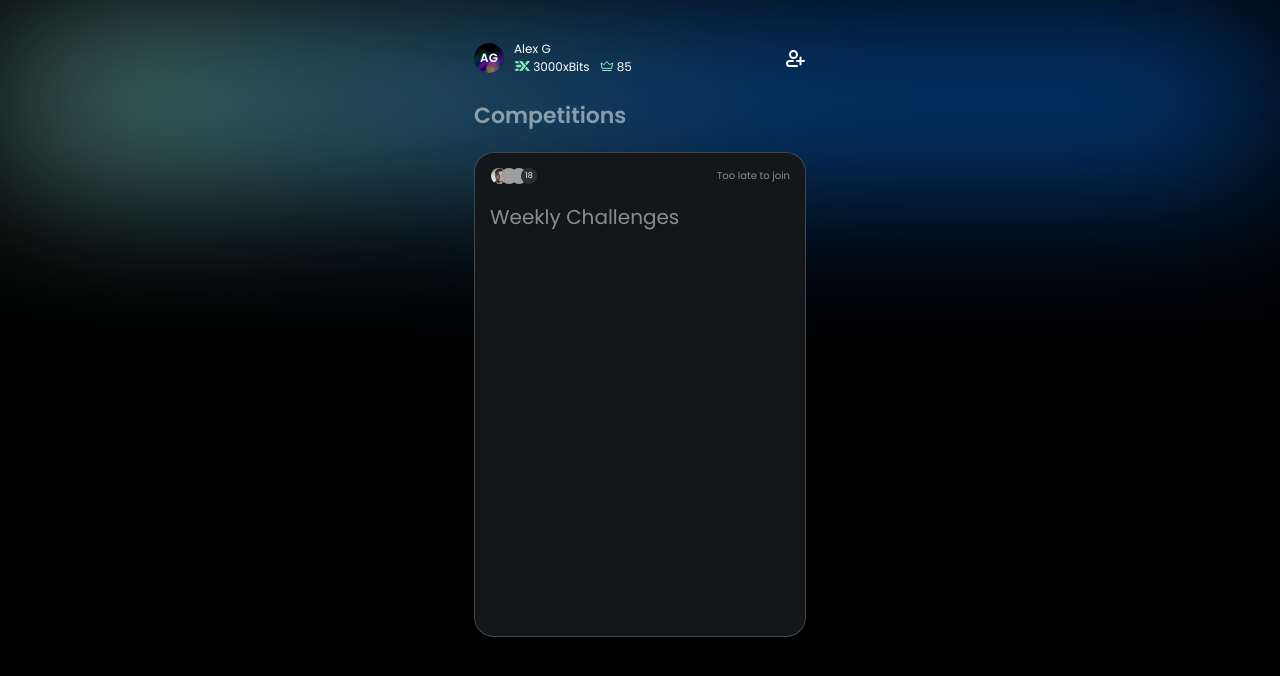
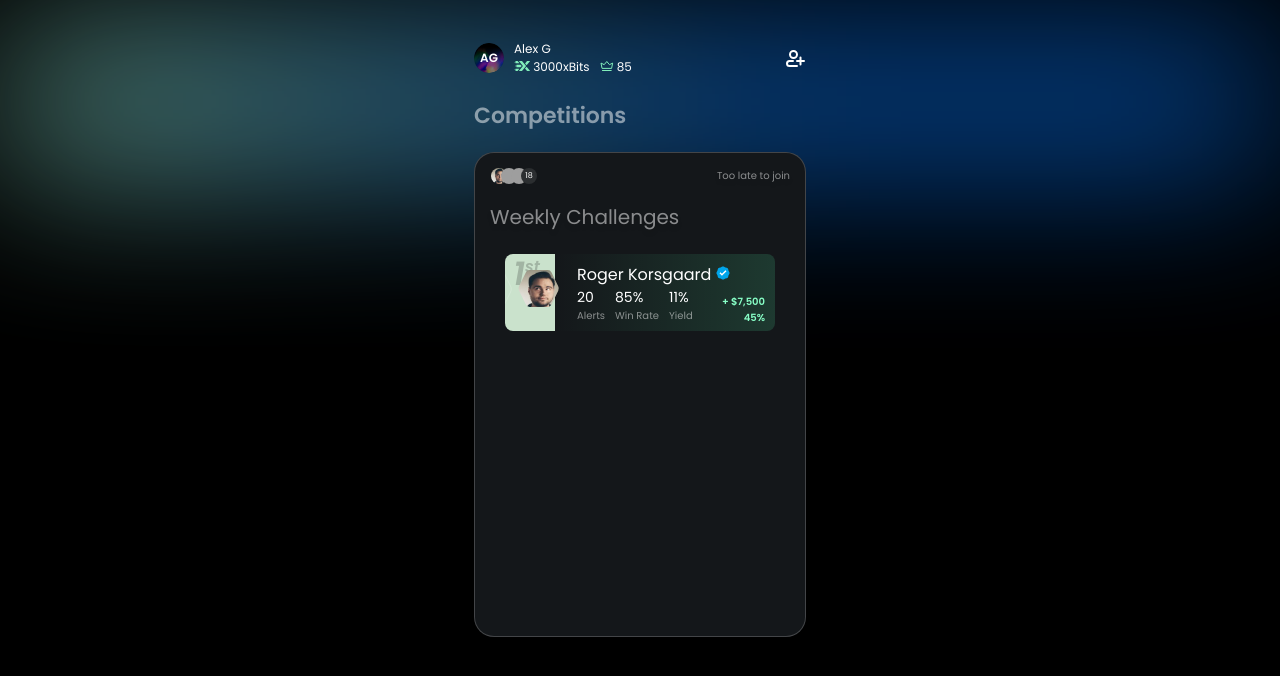
Before and after one commit to Saracier/XtradesTest, an Angular app: page / in a window 1280 px wide. Shown: the top 676 px of the page. Built offline with nearby package versions, Linux system fonts and the light colour scheme; grey boxes are pictures that could not be loaded.

Commit message:
feat: add player component

```diff
--- a/src/app/app.module.ts
+++ b/src/app/app.module.ts
@@ -6,6 +6,7 @@ import { AppComponent } from './app.component';
 import { HeaderComponent } from './components/header/header.component';
 import { CompetitionsComponent } from './containers/competitions/competitions.component';
 import { CardComponent } from './components/card/card.component';
+import { PlayerComponent } from './components/player/player.component';
 
 @NgModule({
   declarations: [
@@ -13,6 +14,7 @@ import { CardComponent } from './components/card/card.component';
     HeaderComponent,
     CompetitionsComponent,
     CardComponent,
+    PlayerComponent,
   ],
   imports: [BrowserModule, AppRoutingModule],
   providers: [],
--- a/src/app/components/card/card.component.html
+++ b/src/app/components/card/card.component.html
@@ -15,4 +15,5 @@
     <div class="status">Too late to join</div>
   </div>
   <div class="card--title">Weekly Challenges</div>
+  <app-player place="1"></app-player>
 </div>
--- /dev/null
+++ b/src/app/components/player/player.component.html
@@ -0,0 +1,71 @@
+<div class="player">
+  <div class="player--background">
+    <div class="player--color">
+      <div class="player--place">
+        <div class="place--number">{{ place }}</div>
+        <div class="place--text">
+          {{ place === "1" ? "st" : place === "2" ? "nd" : "rd" }}
+        </div>
+      </div>
+    </div>
+    <div class="player--shade"></div>
+  </div>
+  <div class="player--data">
+    <div class="player--img">
+      <img src="./../../../assets/user1.png" alt="user image" />
+      <svg
+        xmlns="http://www.w3.org/2000/svg"
+        xmlns:xlink="http://www.w3.org/1999/xlink"
+        width="48"
+        height="41"
+        viewBox="0 0 50 44"
+        fill="none"
+      >
+        <path
+          d="M37.0013 3.51127C35.9025 1.58631 33.9249 0.375 31.7302 0.375L14.2698 0.375C12.0751 0.375 10.0975 1.58631 8.99869 3.51127L2.20504 17.2547C1.16679 19.2312 1.16679 21.7688 2.20504 23.7453L8.99869 37.4887C10.0975 39.4137 12.0751 40.625 14.2698 40.625H31.7302C33.9249 40.625 35.9025 39.4137 37.0013 37.4887L43.795 23.7453C44.8332 21.7688 44.8332 19.2312 43.795 17.2547L37.0013 3.51127Z"
+          stroke="white"
+          stroke-opacity="0.2"
+        />
+      </svg>
+    </div>
+    <div class="player--statictics">
+      <div class="player--name">
+        Roger Korsgaard
+        <svg
+          xmlns="http://www.w3.org/2000/svg"
+          width="14"
+          height="14"
+          viewBox="0 0 14 14"
+          fill="none"
+        >
+          <path
+            d="M5.89826 0.727209C6.56653 0.286114 7.43347 0.286114 8.10175 0.72721L8.95472 1.29022C9.16759 1.43072 9.40536 1.52921 9.65523 1.58038L10.6565 1.78542C11.4409 1.94605 12.0539 2.55908 12.2146 3.34352L12.4196 4.34477C12.4708 4.59464 12.5693 4.83241 12.7098 5.04528L13.2728 5.89826C13.7139 6.56653 13.7139 7.43347 13.2728 8.10174L12.7098 8.95472C12.5693 9.16759 12.4708 9.40536 12.4196 9.65523L12.2146 10.6565C12.0539 11.4409 11.4409 12.0539 10.6565 12.2146L9.65523 12.4196C9.40536 12.4708 9.16759 12.5693 8.95472 12.7098L8.10174 13.2728C7.43347 13.7139 6.56653 13.7139 5.89825 13.2728L5.04528 12.7098C4.83241 12.5693 4.59464 12.4708 4.34477 12.4196L3.34352 12.2146C2.55908 12.0539 1.94605 11.4409 1.78542 10.6565L1.58038 9.65523C1.52921 9.40536 1.43072 9.16759 1.29022 8.95472L0.727209 8.10174C0.286114 7.43347 0.286114 6.56653 0.727209 5.89825L1.29022 5.04528C1.43072 4.83241 1.52921 4.59464 1.58038 4.34477L1.78542 3.34352C1.94605 2.55908 2.55908 1.94605 3.34352 1.78542L4.34477 1.58038C4.59464 1.52921 4.83241 1.43072 5.04528 1.29022L5.89826 0.727209Z"
+            fill="#00A5EA"
+          />
+          <path
+            d="M5.95 7.69922L4.55 6.29922L3.5 7.34922L5.95 9.79922L10.5 5.24922L9.45 4.19922L5.95 7.69922Z"
+            fill="white"
+          />
+        </svg>
+      </div>
+      <div class="player--score">
+        <div class="player--score__single">
+          <span class="score--number">20</span>
+          <span class="score--description">Alerts</span>
+        </div>
+        <div class="player--score__single">
+          <span class="score--number">85%</span>
+          <span class="score--description">Win Rate</span>
+        </div>
+        <div class="player--score__single">
+          <span class="score--number">11%</span>
+          <span class="score--description">Yield</span>
+        </div>
+      </div>
+    </div>
+    <div class="player--balance">
+      <span>+ $7,500</span>
+      <span>45%</span>
+    </div>
+  </div>
+</div>
--- /dev/null
+++ b/src/app/components/player/player.component.scss
@@ -0,0 +1,124 @@
+.player {
+  margin: 10px 15px 10px 15px;
+  border-radius: 8px;
+  overflow: hidden;
+  height: 77px;
+  position: relative;
+  // width: 100%;
+  // background: linear-gradient(90deg, rgba(129, 237, 186, 0) 0%, #54ffae 100%);
+
+  &--background {
+    display: flex;
+    width: 100%;
+    height: 100%;
+
+    .player--color {
+      width: 50px;
+      height: 77px;
+      background-color: #cae2cc;
+
+      .player--place {
+        opacity: 0.2;
+        padding: 5px;
+        position: relative;
+        top: -10px;
+        left: 3px;
+        font-style: italic;
+
+        .place--number {
+          font-size: 33px;
+          display: inline-block;
+          // height: 100%;
+          font-weight: 600;
+        }
+
+        .place--text {
+          font-size: 16px;
+          display: inline-block;
+          font-weight: 600;
+          position: relative;
+          top: -13px;
+        }
+      }
+    }
+    .player--shade {
+      width: calc(100% - 50px);
+      background: linear-gradient(
+        90deg,
+        rgba(129, 237, 186, 0) 0%,
+        #54ffae 100%
+      );
+      opacity: 0.15;
+    }
+  }
+
+  .player--data {
+    position: relative;
+    top: -77px;
+    display: flex;
+    height: 100%;
+    justify-content: flex-start;
+    align-items: center;
+
+    .player--img {
+      position: relative;
+      margin-left: 11px;
+
+      img {
+        width: 48px;
+        height: 41px;
+        clip-path: path(
+          "M14.4,0.616 L30.96,0.616 A4.56,4.56 0 0,1 35.52,3.04 L42.24,16.776 A4.56,4.56 0 0,1 42.24,21.224 L35.52,34.96 A4.56,4.56 0 0,1 30.96,37.384 L14.4,37.384 A4.56,4.56 0 0,1 9.84,34.96 L3.04,21.224 A4.56,4.56 0 0,1 3.04,16.776 L9.84,3.04 A4.56,4.56 0 0,1 14.4,0.616"
+        );
+      }
+
+      svg {
+        position: absolute;
+        left: -47px;
+      }
+    }
+
+    .player--statictics {
+      margin-left: 13px;
+      color: white;
+      .player--name {
+        font-size: 16px;
+      }
+      .player--score {
+        display: flex;
+        .player--score__single {
+          display: flex;
+          flex-direction: column;
+          margin-right: 10px;
+          .score--number {
+            font-size: 14px;
+          }
+          .score--description {
+            font-size: 10px;
+            font-weight: 400;
+            opacity: 0.5;
+          }
+        }
+      }
+    }
+
+    .player--balance {
+      position: absolute;
+      right: 10px;
+      top: 40px;
+      display: flex;
+      flex-direction: column;
+      text-align: right;
+      font-weight: 600;
+      color: #88ffc7;
+
+      .balance--money {
+        font-size: 14px;
+      }
+
+      .balance--percentage {
+        font-size: 10px;
+      }
+    }
+  }
+}
--- a/src/index.html
+++ b/src/index.html
@@ -9,7 +9,7 @@
     <link rel="preconnect" href="https://fonts.googleapis.com" />
     <link rel="preconnect" href="https://fonts.gstatic.com" crossorigin />
     <link
-      href="https://fonts.googleapis.com/css2?family=Poppins:wght@400;600&display=swap"
+      href="https://fonts.googleapis.com/css2?family=Poppins:ital,wght@0,400;0,600;1,600&display=swap"
       rel="stylesheet"
     />
   </head>
```
Also changed, not shown: src/app/components/player/player.component.ts (added, +10 -0 lines), 1 other file (tests, documents, lock files or other folders).
